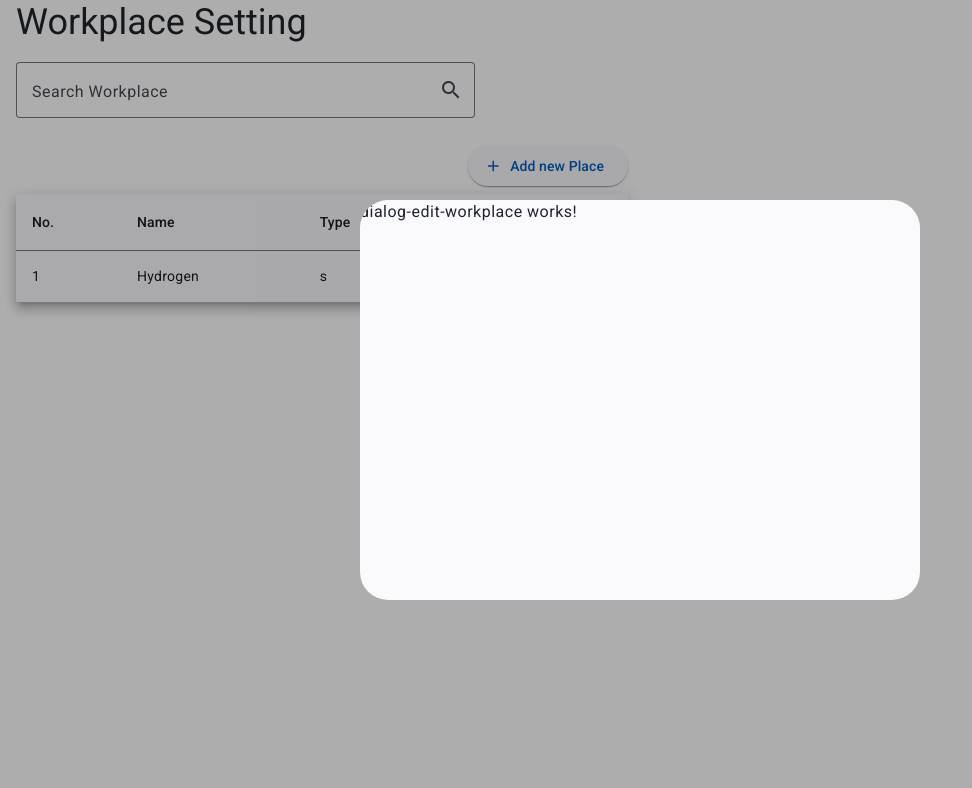
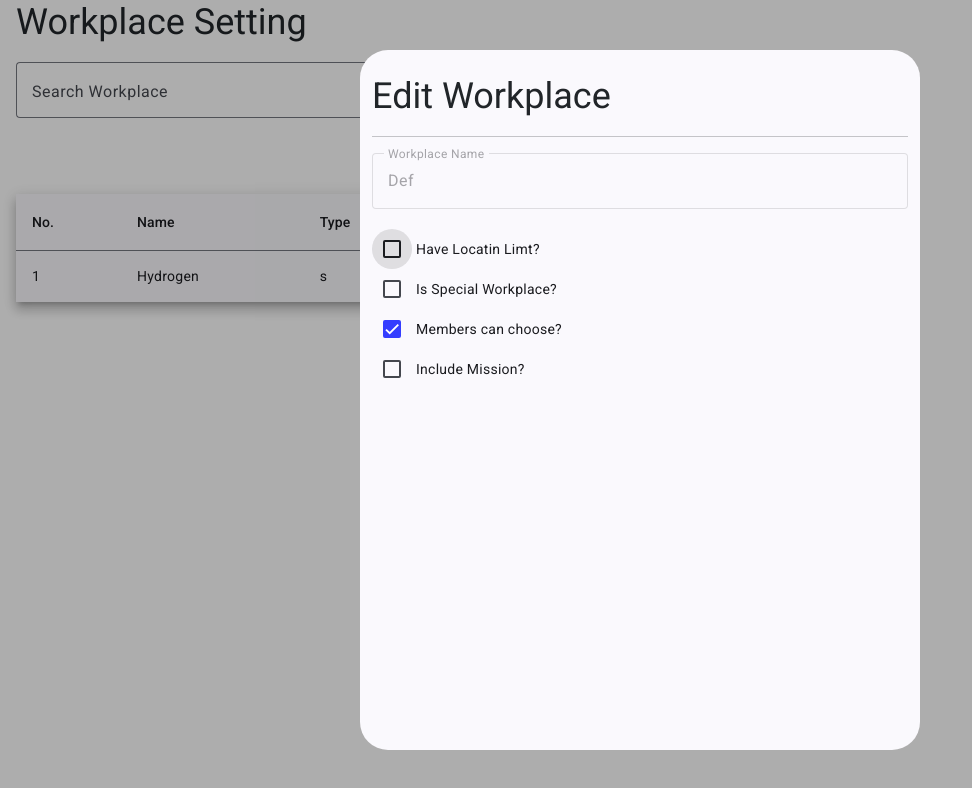
Before and after one commit to GrandAmir72/en-punch-card, an Angular app in the folder en-puch-card-app/: page /workplaces in a window 1280 px wide. Both pictures are taken after a click on the button "Edit". Shown: the top 788 px of the page, without its empty margins (0-972 px from the left). Built offline with nearby package versions, Linux system fonts and the light colour scheme.

Commit message:
edit workplace UI is complete

```diff
--- a/en-puch-card-app/src/app/components/Dashboard/Offices/offices-module/offices-module.module.ts
+++ b/en-puch-card-app/src/app/components/Dashboard/Offices/offices-module/offices-module.module.ts
@@ -31,6 +31,7 @@ import { SpecialAttendanceSettingComponent } from '../attendance-managment/speci
 import { DialogAddShiftComponent } from '../attendance-managment/dialog-add-shift/dialog-add-shift.component';
 import { DialogEditShiftComponent } from '../attendance-managment/dialog-edit-shift/dialog-edit-shift.component';
 import { DialogEditWorkplaceComponent } from '../workplace/dialog-edit-workplace/dialog-edit-workplace.component';
+import {MatSlideToggleModule} from '@angular/material/slide-toggle';
 
 
 @NgModule({
@@ -59,6 +60,7 @@ import { DialogEditWorkplaceComponent } from '../workplace/dialog-edit-workplace
     MatIconModule,
     MatTableModule,
     MatDialogModule,
+    MatSlideToggleModule,
     MatFormFieldModule,
     MatInputModule,
     MatCheckboxModule,
--- a/en-puch-card-app/src/app/components/Dashboard/Offices/workplace/dialog-edit-workplace/dialog-edit-workplace.component.html
+++ b/en-puch-card-app/src/app/components/Dashboard/Offices/workplace/dialog-edit-workplace/dialog-edit-workplace.component.html
@@ -1 +1,88 @@
-<p>dialog-edit-workplace works!</p>
+<div class="container-fluid">
+    <div class="row mt-4">
+        <div class="col">
+            <h3>Edit Workplace</h3>
+            <hr>
+            <mat-form-field appearance="outline" class="w-100">
+                <mat-label>Workplace Name</mat-label>
+                <input matInput placeholder="Workplace Name" value="Def" disabled>
+            </mat-form-field>
+            <section>
+                <mat-checkbox (change)="limitLocation($event)">Have Locatin Limt?</mat-checkbox>
+            </section>
+            <section>
+                <mat-checkbox>Is Special Workplace?</mat-checkbox>
+            </section>
+            <section>
+                <mat-checkbox checked>Members can choose?</mat-checkbox>
+            </section>
+            <section>
+                <mat-checkbox>Include Mission?</mat-checkbox>
+            </section>
+            @if (showTheMap) {
+            <div class="row">
+                <div class="col-12">
+                    <mat-form-field class="w-100 p-0">
+                        <mat-select>
+                            <mat-option [value]="'0.00012'">Extremely high limit</mat-option>
+                            <mat-option [value]="'0.0002'">Very high limit</mat-option>
+                            <mat-option [value]="'0.0004'">High limit</mat-option>
+                            <mat-option [value]="'0.0006'">Medium limit</mat-option>
+                            <mat-option [value]="'0.0008'">Lower limit</mat-option>
+                            <mat-option [value]="'0.001'">Limit too low</mat-option>
+                            <mat-option [value]="'0.005'">Wide land - 1</mat-option>
+                            <mat-option [value]="'0.009'">Wide land - 2</mat-option>
+                        </mat-select>
+                    </mat-form-field>
+                </div>
+                <div class="col-12 my-2">
+                    <div class="row">
+                        <div class="col-5">
+                            <section class="mt-3">
+                                <mat-slide-toggle (change)="latLongtitudeToggle($event)">
+                                    Search by coordinates
+                                </mat-slide-toggle>
+                            </section>
+                        </div>
+                        <div class="col-7">
+                            <mat-form-field *ngIf="showTheLatLong" appearance="outline" class="w-100">
+                                <mat-label>LATITUDE , LONGTITUDE</mat-label>
+                                <input matInput placeholder="paste the latitude , longtitude ">
+                            </mat-form-field>
+                        </div>
+                    </div>
+                </div>
+                <div class="col-12">
+                    <div class="row">
+                        <div class="col-6">
+                            <mat-form-field appearance="outline" class="w-100">
+                                <mat-label>Search place</mat-label>
+                                <input matInput placeholder="Search place..">
+                            </mat-form-field>
+                        </div>
+                        <div class="col-6">
+                            <mat-form-field class="w-100">
+                                <mat-select>
+                                    <mat-option [value]="'0.00012'">Extremely high limit</mat-option>
+                                    <mat-option [value]="'0.0002'">Very high limit</mat-option>
+                                    <mat-option [value]="'0.0004'">High limit</mat-option>
+                                    <mat-option [value]="'0.0006'">Medium limit</mat-option>
+                                    <mat-option [value]="'0.0008'">Lower limit</mat-option>
+                                    <mat-option [value]="'0.001'">Limit too low</mat-option>
+                                    <mat-option [value]="'0.005'">Wide land - 1</mat-option>
+                                    <mat-option [value]="'0.009'">Wide land - 2</mat-option>
+                                </mat-select>
+                            </mat-form-field>
+                        </div>
+                    </div>
+                </div>
+                <div class="col-12">
+                    <p>Map</p>
+                </div>
+            </div>
+
+
+            }
+        </div>
+    </div>
+</div>
--- a/en-puch-card-app/src/app/components/Dashboard/Offices/workplace/dialog-edit-workplace/dialog-edit-workplace.component.ts
+++ b/en-puch-card-app/src/app/components/Dashboard/Offices/workplace/dialog-edit-workplace/dialog-edit-workplace.component.ts
@@ -6,5 +6,14 @@ import { Component } from '@angular/core';
   styleUrl: './dialog-edit-workplace.component.css'
 })
 export class DialogEditWorkplaceComponent {
+  showTheMap:boolean = false;
+  showTheLatLong:boolean = false;
 
+  limitLocation(e:any){
+    this.showTheMap = e.checked;
+  }
+  latLongtitudeToggle(e:any){
+    this.showTheLatLong = e.checked;
+
+  }
 }
--- a/en-puch-card-app/src/app/components/Dashboard/Offices/workplace/workplace.component.ts
+++ b/en-puch-card-app/src/app/components/Dashboard/Offices/workplace/workplace.component.ts
@@ -30,7 +30,7 @@ export class WorkplaceComponent {
   }
   editWorkplaceDialog(id:string) {
     this.dialog.open(DialogEditWorkplaceComponent,{
-      height: '400px',
+      height: '700px',
       width: '600px',
       data:{
         workplaceId:id,
```
